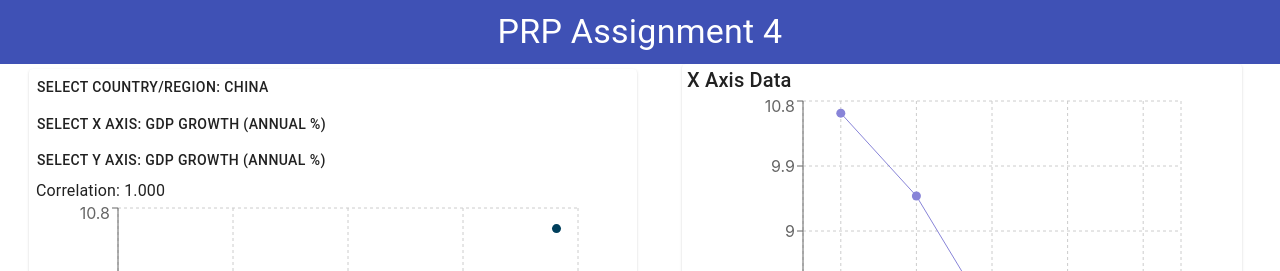
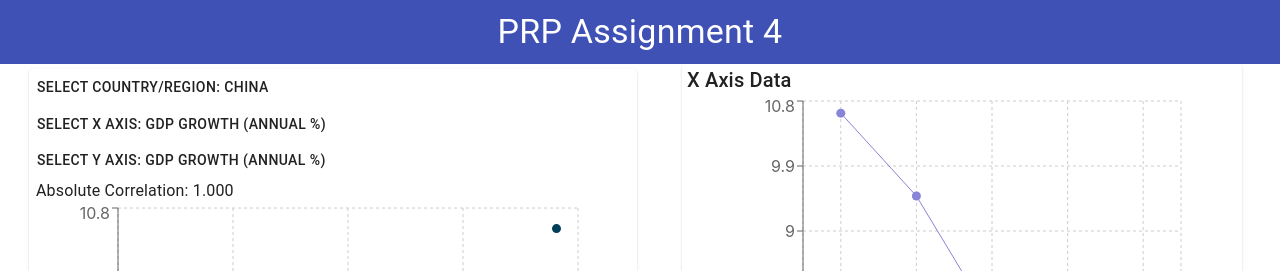
Before and after one commit to nickchen120235/prp-4, a React (Create React App) app: page / in a window 1280 px wide. Shown: the top 271 px of the page. Built offline with nearby package versions, Linux system fonts and the light colour scheme.

Commit message:
change correlation to absolute correlation

```diff
--- a/src/App.tsx
+++ b/src/App.tsx
@@ -43,7 +43,7 @@ const App = () => {
     setCorrelationHasNaN(value)
   }
 
-  const cor = correlation(data[country][x], data[country][y])?.toPrecision(4)
+  const cor = Math.abs(correlation(data[country][x], data[country][y])).toPrecision(4)
 
   return(
     <>
@@ -58,7 +58,7 @@ const App = () => {
           <Button onClick={() => setCountryOpen(true)}>Select Country/Region: {countryCode[country]}</Button><br/>
           <Button onClick={() => setXOpen(true)}>Select X Axis: {seriesCode[x]}</Button><br/>
           <Button onClick={() => setYOpen(true)}>Select Y Axis: {seriesCode[y]}</Button><br/>
-          <Typography className={classes.cor} display='inline' variant='body1' noWrap>Correlation: {cor? cor: null}</Typography>
+          <Typography className={classes.cor} display='inline' variant='body1' noWrap>Absolute Correlation: {correlationHasNaN? null: cor}</Typography>
           {correlationHasNaN? <Alert className={classes.alert} severity='info'><AlertTitle>Data Missing</AlertTitle>Some values doesn&#39;t exist in the dataset. Those dots won&#39;t be shown.</Alert>: null}
           <CorrelationGraph country={country} x={x} y={y} hasNaN={hasNaN_C} />
         </Paper>
--- a/src/utils/math.tsx
+++ b/src/utils/math.tsx
@@ -9,7 +9,7 @@ const average = (arr: number[]) => {
 export const correlation = (arr1: number[], arr2: number[]) => {
   arr1 = arr1.filter((value, index) => !isNaN(value) && !isNaN(arr2[index]))
   arr2 = arr2.filter((value, index) => !isNaN(value) && !isNaN(arr1[index]))
-  if (arr1.length === 0 || arr2.length === 0) return null
+  if (arr1.length === 0 || arr2.length === 0) return 0
   const up = arr1.map((value, index) => ((value-average(arr1))*(arr2[index]-average(arr2)))).reduce((acc, cur) => acc+cur)
   const down1 = Math.sqrt(arr1.map(value => ((value-average(arr1))*(value-average(arr1)))).reduce((acc, cur) => acc+cur))
   const down2 = Math.sqrt(arr2.map(value => ((value-average(arr2))*(value-average(arr2)))).reduce((acc, cur) => acc+cur))
```
